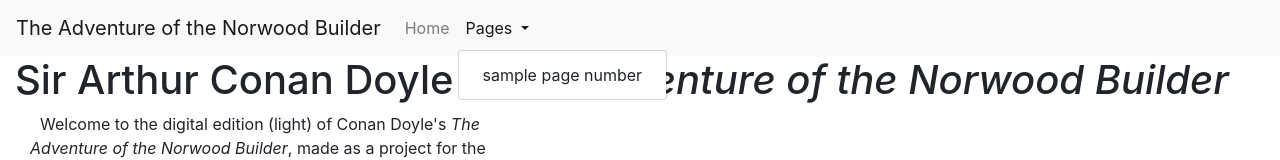
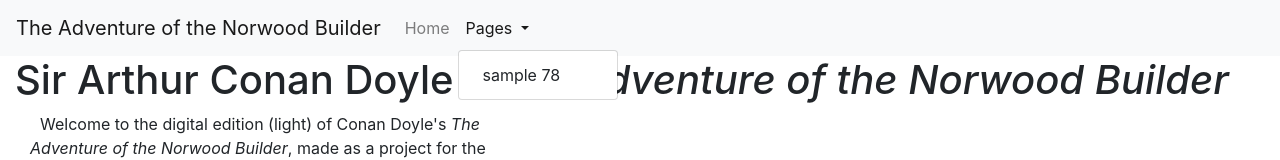
Before and after one commit to eugeniavd/conan_doyle, a plain HTML site: page index.html in a window 1280 px wide. Both pictures are taken after a click on the button "Pages". Shown: the top 160 px of the page. Drawn offline with nearby package versions, Linux system fonts and the light colour scheme; a script that the page names is missing.

Commit message:
fix errors

```diff
--- a/index.html
+++ b/index.html
@@ -27,7 +27,7 @@
             </a>
             <div class="dropdown-menu" aria-labelledby="navbarDropdownMenuLink">
               <!-- change the href and the text to match your page number -->
-              <a class="dropdown-item" href="sample_78.html">sample page number</a>
+              <a class="dropdown-item" href="sample_78.html">sample 78</a>
             </div>
           </li>
         </ul>
```
Also changed, not shown: sample_78.html (+1 -1 lines).
